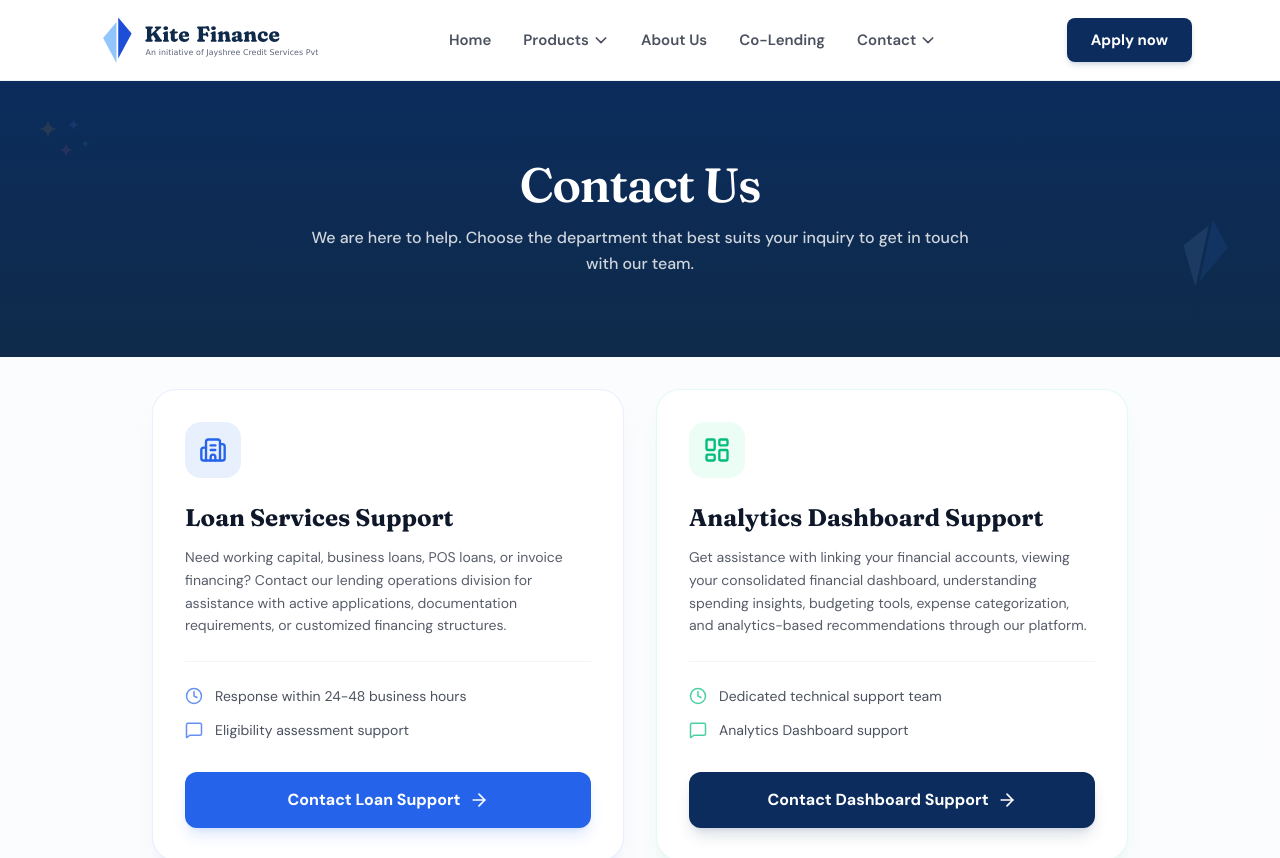
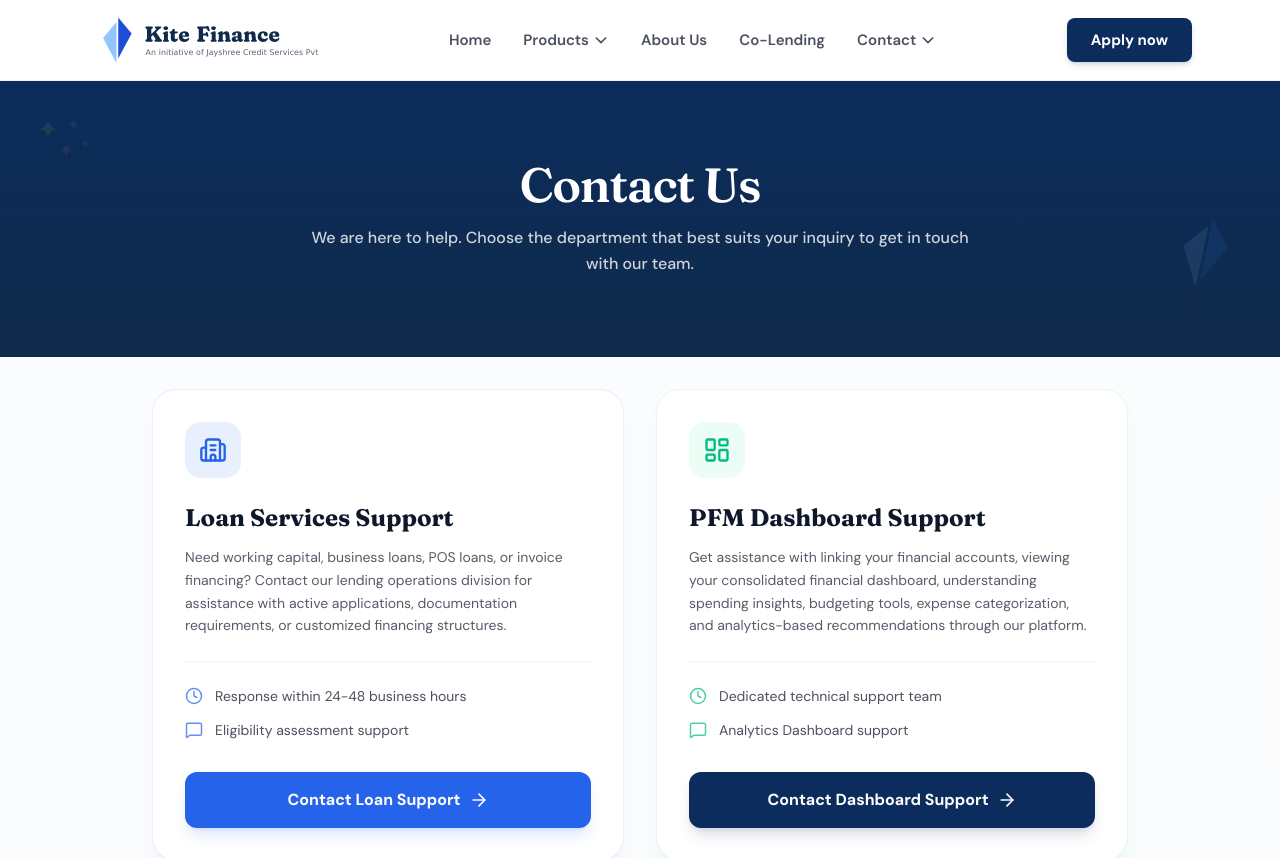
Before and after one commit to 10xkorefi-creator/kite, a Next.js app: page /contact in a window 1280 px wide. Shown: the top 858 px of the page. Built offline with nearby package versions, Linux system fonts and the light colour scheme.

Commit message:
fix: convert Privacy Policy page to client component and move metadata to layout

```diff
--- a/src/app/contact/page.tsx
+++ b/src/app/contact/page.tsx
@@ -98,11 +98,10 @@ export default function ContactPortalPage() {
                     <LayoutDashboard className="h-7 w-7" />
                   </div>
                   <h2 className="font-display text-2xl font-bold text-ink mb-3">
-                    Analytics Dashboard Support
+                    PFM Dashboard Support
                   </h2>
                   <p className="text-ink/70 text-sm leading-relaxed mb-6">
-                    Get assistance with linking your financial accounts, viewing your consolidated financial dashboard, understanding spending insights, budgeting tools, expense categorization, and analytics-based recommendations through our platform.
-                  </p>
+                    Get assistance with linking your financial accounts, viewing your consolidated financial dashboard, understanding spending insights, budgeting tools, expense categorization, and analytics-based recommendations through our platform.</p>
 
                   <div className="space-y-3.5 border-t border-slate-100 pt-6 mb-8 text-sm">
                     <div className="flex items-center gap-3 text-ink/75">
--- /dev/null
+++ b/src/app/privacy-policy/layout.tsx
@@ -0,0 +1,25 @@
+import type { Metadata } from "next";
+
+export const metadata: Metadata = {
+  title: "Privacy Policy | Kite Finance",
+  description: "Read Kite Finance's Privacy Policy. Understand how Jayshree Credit Services Private Limited collects, processes, and protects your personal and financial data.",
+  alternates: {
+    canonical: "https://www.kitefinance.in/privacy-policy",
+  },
+  openGraph: {
+    title: "Privacy Policy | Kite Finance",
+    description: "Read Kite Finance's Privacy Policy. Understand how Jayshree Credit Services Private Limited collects, processes, and protects your personal and financial data.",
+    url: "https://www.kitefinance.in/privacy-policy",
+    siteName: "Kite Finance",
+    locale: "en_IN",
+    type: "website",
+  },
+};
+
+export default function PrivacyPolicyLayout({
+  children,
+}: {
+  children: React.ReactNode;
+}) {
+  return <>{children}</>;
+}
--- a/src/app/privacy-policy/page.tsx
+++ b/src/app/privacy-policy/page.tsx
@@ -1,4 +1,5 @@
-import type { Metadata } from "next";
+"use client";
+
 import Navbar from "@/components/Navbar";
 import Footer from "@/components/Footer";
 import {
@@ -11,22 +12,6 @@ import {
   Building,
   UserCheck
 } from "lucide-react";
-
-export const metadata: Metadata = {
-  title: "Privacy Policy | Kite Finance",
-  description: "Read Kite Finance's Privacy Policy. Understand how Jayshree Credit Services Private Limited collects, processes, and protects your personal and financial data.",
-  alternates: {
-    canonical: "https://www.kitefinance.in/privacy-policy",
-  },
-  openGraph: {
-    title: "Privacy Policy | Kite Finance",
-    description: "Read Kite Finance's Privacy Policy. Understand how Jayshree Credit Services Private Limited collects, processes, and protects your personal and financial data.",
-    url: "https://www.kitefinance.in/privacy-policy",
-    siteName: "Kite Finance",
-    locale: "en_IN",
-    type: "website",
-  },
-};
 
 const sections = [
   { id: "definitions", title: "1. Definitions" },
--- a/src/components/Navbar.tsx
+++ b/src/components/Navbar.tsx
@@ -15,7 +15,7 @@ const productLinks = [
 
 const contactLinks = [
   { label: "Loan Services Support", href: "/contact/loans", description: "Business loans, credit & payments support" },
-  { label: "Analytics Dashboard Support", href: "/contact/pfm", description: "Analytics & tech help desk" },
+  { label: "PFM Dashboard Support", href: "/contact/pfm", description: "Analytics Dashboard & tech help desk" },
 ];
 
 export default function Navbar() {
```
